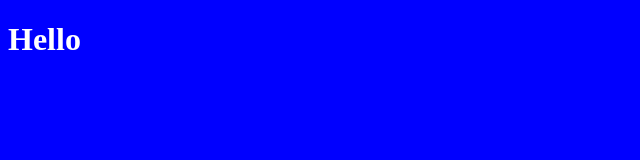
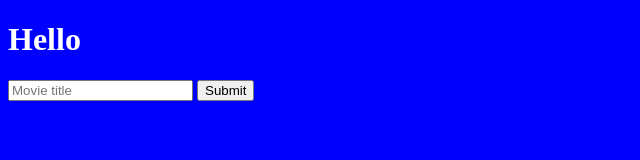
Before and after one commit to claptrap1951/test2, a plain HTML site: page index.html in a window 1280 px wide. Shown: the whole page, without its empty margins (0-640 px from the left). Drawn offline with Linux system fonts and the light colour scheme.

Commit message:
added form and js file

```diff
--- a/index.html
+++ b/index.html
@@ -7,5 +7,11 @@
 </head>
 <body>
     <h1>Hello</h1>
+    <form>
+        <input type="text" name="movie" placeholder="Movie title">
+        <button>Submit</button>
+    </form>
+
+    <script src="index.js"></script>
 </body>
 </html>
--- /dev/null
+++ b/index.js
@@ -0,0 +1 @@
+console.log('hello world');
```
